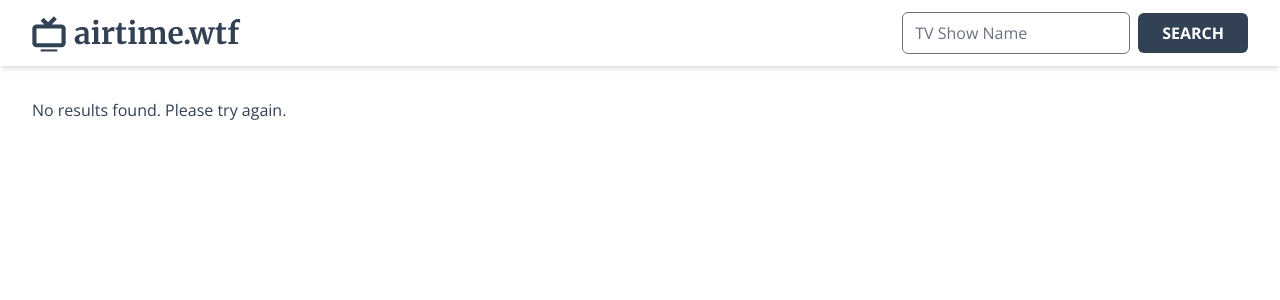
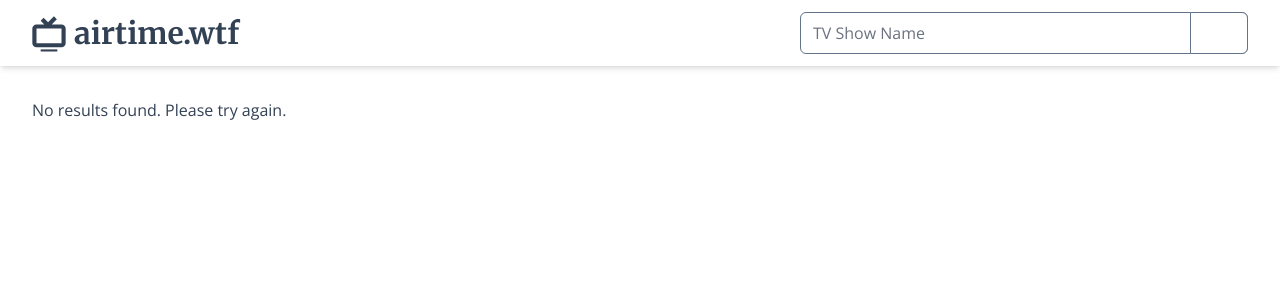
Before and after one commit to gregilo/airtimewtf, a Next.js app: page /search in a window 1280 px wide. Shown: the top 300 px of the page. Built offline with nearby package versions, Linux system fonts and the light colour scheme.

Commit message:
Clean up form styling in Navbar component
* Move button inline with input
* Show button text on screen reader only and use SearchIcon for button

```diff
--- a/components/Navbar/Navbar.js
+++ b/components/Navbar/Navbar.js
@@ -1,5 +1,6 @@
 import Link from 'next/link';
 import { useRouter } from 'next/router';
+import SearchIcon from '../SearchIcon/SearchIcon';
 import SmallTVLogo from '../SmallTVLogo/SmallTVLogo';
 
 export default function Navbar() {
@@ -22,10 +23,13 @@ export default function Navbar() {
           </Link>
         </div>
         <div className="w-1/2 text-right">
-          <form onSubmit={submitSearch}>
+          <form onSubmit={submitSearch} className="relative">
             <label htmlFor="name" className="sr-only">Search by TV Show Name</label>
-            <input type="text" name="keys" id="name" placeholder="TV Show Name" className="rounded-md" />
-            <button className="ml-2 rounded-md mx-auto py-2 px-6 uppercase font-bold bg-slate-700 hover:bg-slate-900 focus:bg-slate-900 active:bg-slate-700 transition-color duration-150 text-white">Search</button>
+            <input type="text" name="keys" id="name" placeholder="TV Show Name" className="pr-16 border-slate-500 rounded-md w-full max-w-md" required />
+            <button className="absolute top-0 right-0 rounded-r-md border border-slate-500 py-2 px-4 uppercase font-bold bg-white text-slate-700 hover:text-white focus:text-white active:text-white hover:bg-slate-900 focus:bg-slate-900 active:bg-slate-700 transition-color duration-150 text-white">
+              <span className="sr-only">Search</span>
+              <SearchIcon />
+            </button>
           </form>
         </div>
       </div>
```
